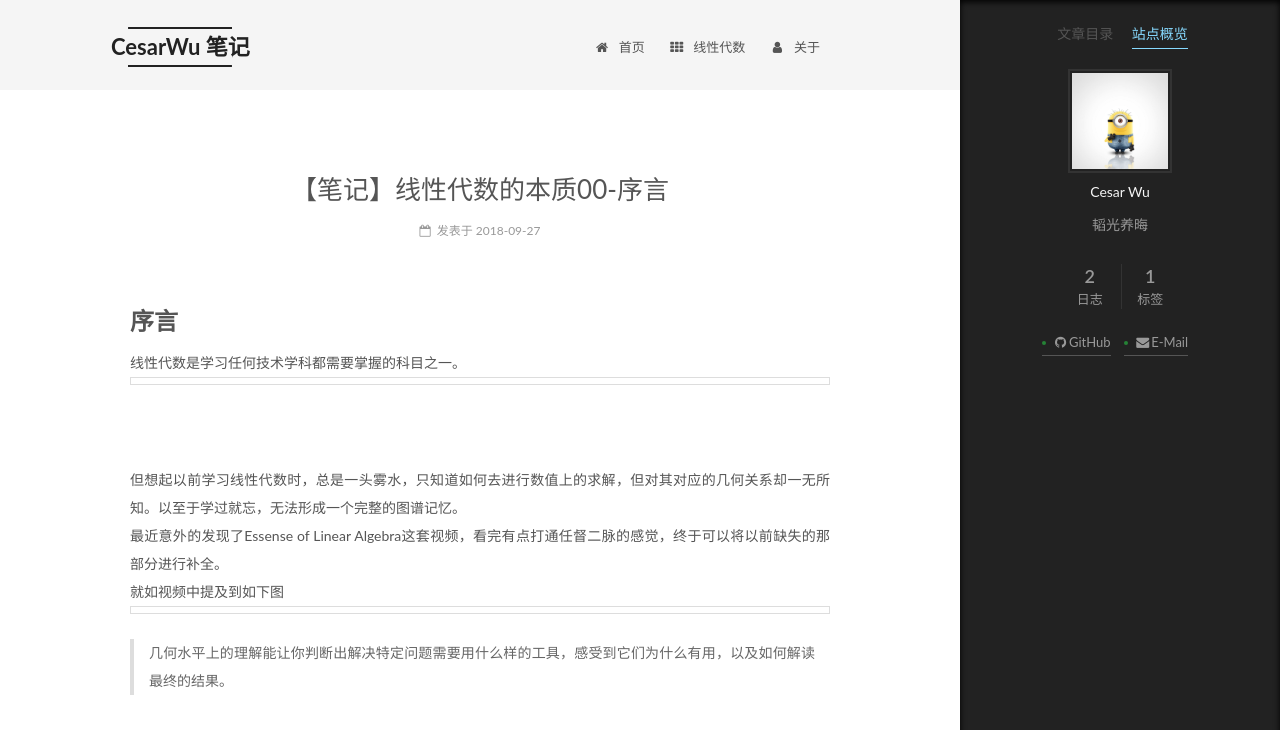
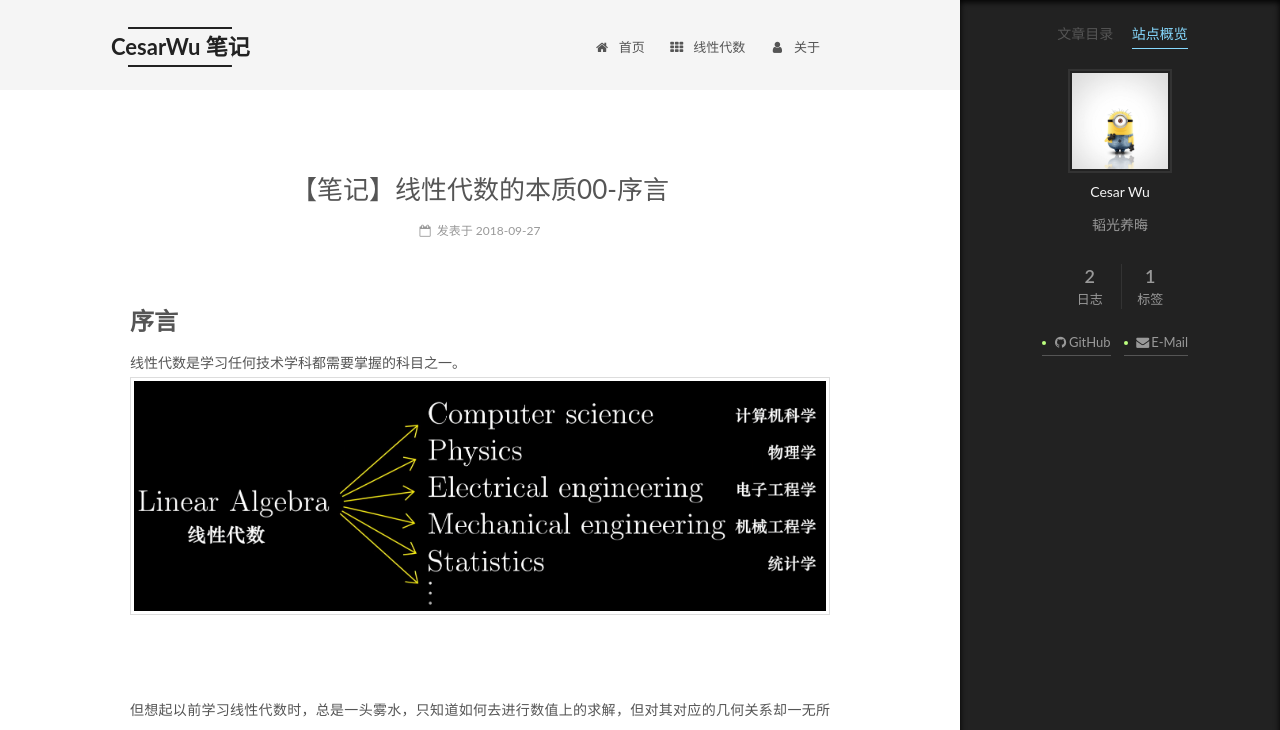
Before and after one commit to CesarWu410/CesarWu410.github.io, a plain HTML site: page 2018/09/27/【笔记】线性代数的本质00-序言/index.html in a window 1280 px wide. Both pictures are taken after a click on the item "站点概览". Shown: the top 730 px of the page. Drawn offline with Linux system fonts and the light colour scheme.

Commit message:
Site updated: 2018-10-11 10:24:41

```diff
--- a/2018/09/27/【笔记】线性代数的本质00-序言/index.html
+++ b/2018/09/27/【笔记】线性代数的本质00-序言/index.html
@@ -87,13 +87,13 @@
 <meta property="og:site_name" content="CesarWu 笔记">
 <meta property="og:description" content="序言线性代数是学习任何技术学科都需要掌握的科目之一。">
 <meta property="og:locale" content="zh-Hans">
-<meta property="og:image" content="http://yoursite.com/2018/09/27/【笔记】线性代数的本质00-序言/【笔记】线性代数的本质00-序言/1.png">
-<meta property="og:image" content="http://yoursite.com/2018/09/27/【笔记】线性代数的本质00-序言/【笔记】线性代数的本质00-序言/2.png">
+<meta property="og:image" content="http://yoursite.com/2018/09/27/【笔记】线性代数的本质00-序言/1.png">
+<meta property="og:image" content="http://yoursite.com/2018/09/27/【笔记】线性代数的本质00-序言/2.png">
 <meta property="og:updated_time" content="2018-09-27T03:54:32.000Z">
 <meta name="twitter:card" content="summary">
 <meta name="twitter:title" content="【笔记】线性代数的本质00-序言">
 <meta name="twitter:description" content="序言线性代数是学习任何技术学科都需要掌握的科目之一。">
-<meta name="twitter:image" content="http://yoursite.com/2018/09/27/【笔记】线性代数的本质00-序言/【笔记】线性代数的本质00-序言/1.png">
+<meta name="twitter:image" content="http://yoursite.com/2018/09/27/【笔记】线性代数的本质00-序言/1.png">
 
 
 
@@ -313,7 +313,7 @@
 
 
 
-        <h1 id="序言"><a href="#序言" class="headerlink" title="序言"></a>序言</h1><p>线性代数是学习任何技术学科都需要掌握的科目之一。<br><img src="【笔记】线性代数的本质00-序言/1.png" alt=""><br><a id="more"></a><br>但想起以前学习线性代数时，总是一头雾水，只知道如何去进行数值上的求解，但对其对应的几何关系却一无所知。以至于学过就忘，无法形成一个完整的图谱记忆。<br>最近意外的发现了Essense of Linear Algebra这套视频，看完有点打通任督二脉的感觉，终于可以将以前缺失的那部分进行补全。<br>就如视频中提及到如下图<br><img src="【笔记】线性代数的本质00-序言/2.png" alt=""></p>
+        <h1 id="序言"><a href="#序言" class="headerlink" title="序言"></a>序言</h1><p>线性代数是学习任何技术学科都需要掌握的科目之一。<br><img src="/2018/09/27/【笔记】线性代数的本质00-序言/1.png" alt=""><br><a id="more"></a><br>但想起以前学习线性代数时，总是一头雾水，只知道如何去进行数值上的求解，但对其对应的几何关系却一无所知。以至于学过就忘，无法形成一个完整的图谱记忆。<br>最近意外的发现了Essense of Linear Algebra这套视频，看完有点打通任督二脉的感觉，终于可以将以前缺失的那部分进行补全。<br>就如视频中提及到如下图<br><img src="/2018/09/27/【笔记】线性代数的本质00-序言/2.png" alt=""></p>
 <blockquote>
 <p>几何水平上的理解能让你判断出解决特定问题需要用什么样的工具，感受到它们为什么有用，以及如何解读最终的结果。</p>
 </blockquote>
--- a/css/main.css
+++ b/css/main.css
@@ -1822,7 +1822,7 @@ pre .javascript .function {
   width: 4px;
   height: 4px;
   border-radius: 50%;
-  background: #258236;
+  background: #bbff7e;
 }
 .links-of-blogroll {
   font-size: 13px;
```
Also changed, not shown: index.html (+1 -1 lines).
